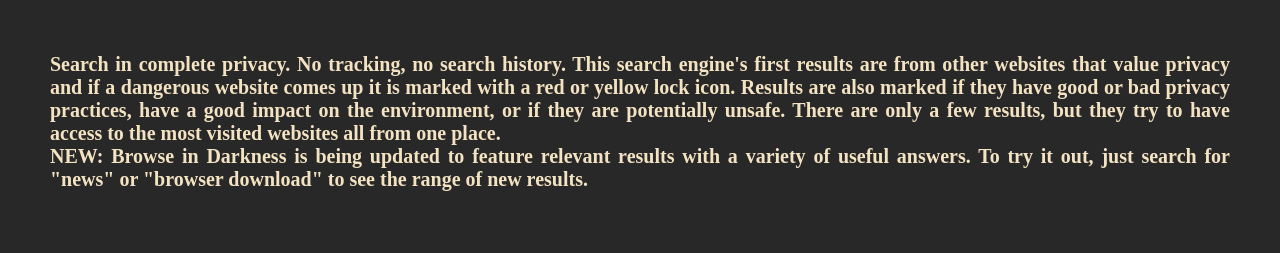
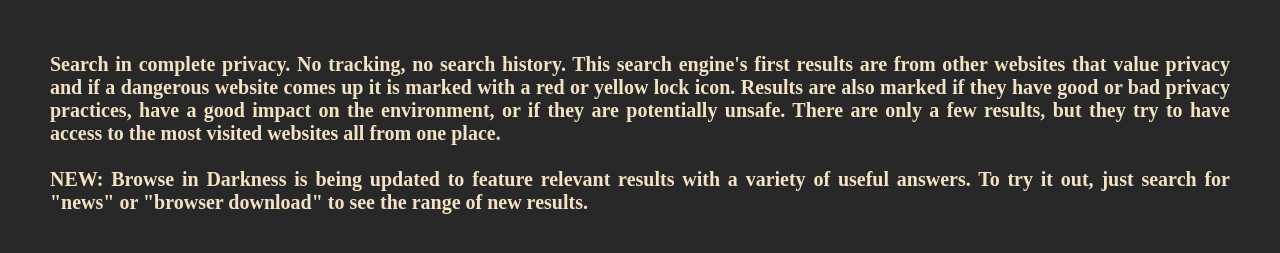
Before and after one commit to LB123658/cebolla, a plain HTML site: page about.html in a window 1280 px wide. Shown: the part 327-580 px from the top of the page. Drawn offline with Linux system fonts and the light colour scheme; a web font is replaced by a local one.

Commit message:
Update about.html

```diff
--- a/about.html
+++ b/about.html
@@ -80,7 +80,7 @@ margin-right: 50px;
 <button id="s">Search</button></a>
 <img id="logo" src="https://lb123658.github.io/cebolla/favicon.png">
 <p id="title">Browse in Darkess</p>
-<p id="text"><b>Search in complete privacy. No tracking, no search history. This search engine's first results are from other websites that value privacy and if a dangerous website comes up it is marked with a red or yellow lock icon. Results are also marked if they have good or bad privacy practices, have a good impact on the environment, or if they are potentially unsafe. There are only a few results, but they try to have access to the most visited websites all from one place.<br>NEW: Browse in Darkness is being updated to feature relevant results with a variety of useful answers. To try it out, just search for "news" or "browser download" to see the range of new results.</b> </p>
+<p id="text"><b>Search in complete privacy. No tracking, no search history. This search engine's first results are from other websites that value privacy and if a dangerous website comes up it is marked with a red or yellow lock icon. Results are also marked if they have good or bad privacy practices, have a good impact on the environment, or if they are potentially unsafe. There are only a few results, but they try to have access to the most visited websites all from one place.<br><br>NEW: Browse in Darkness is being updated to feature relevant results with a variety of useful answers. To try it out, just search for "news" or "browser download" to see the range of new results.</b> </p>
 <script>
  if (window.location.search == "?device=mobile") {
    document.getElementById("a").href = "https://lb123658.github.io/cebolla/?device=mobile";
```
